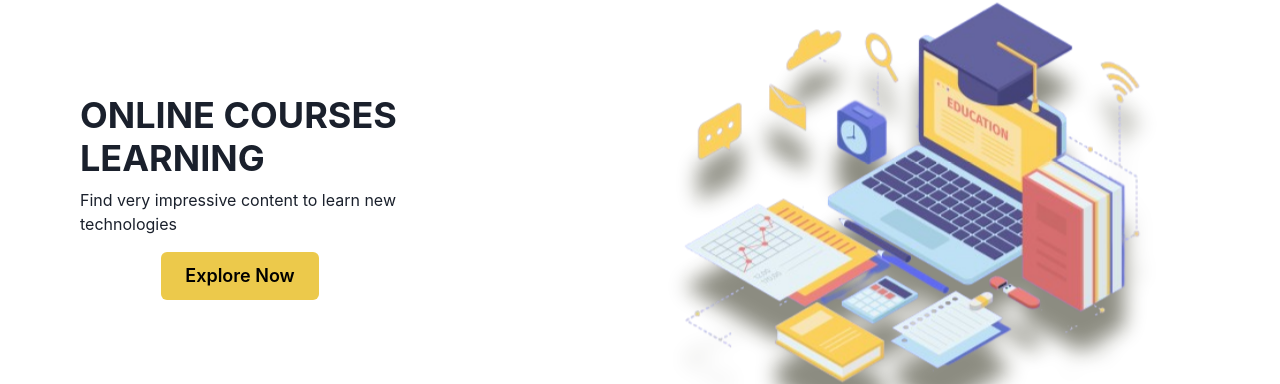
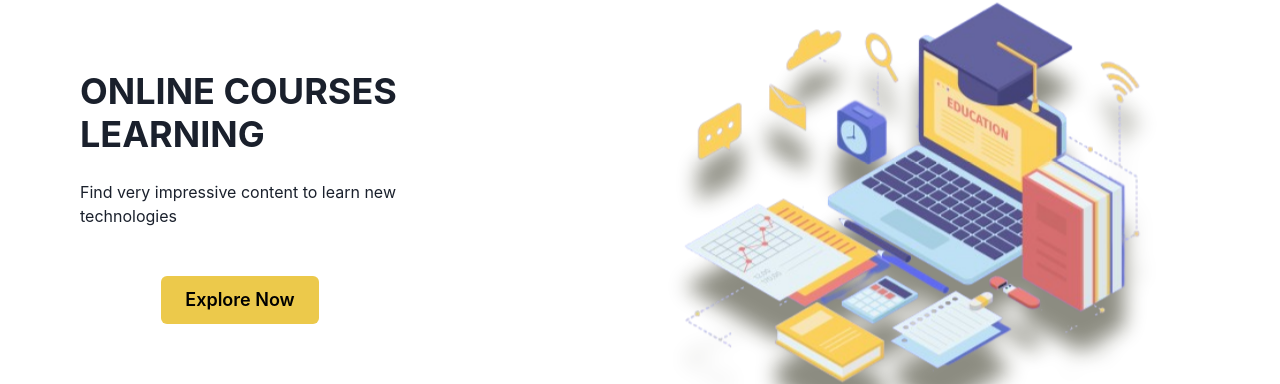
Before and after one commit to naveed60/Learn-Courses-App-MERN-Stack, a React (Create React App) app: page / in a window 1280 px wide. Shown: the part 203-587 px from the top of the page. Built offline with nearby package versions, Linux system fonts and the light colour scheme.

Commit message:
fix ui isses

```diff
--- a/src/components/Home/Home.jsx
+++ b/src/components/Home/Home.jsx
@@ -18,9 +18,11 @@ function Home() {
           alignItems="center"
           spacing={["16","56"]}
           >
-          <VStack width={"full"} alignItems={["center","flex-center"]}>
-            <Heading children="ONLINE COURSES LEARNING" />
-            <Text children="Find very impressive content to learn new technologies"/>
+          <VStack width={"full"} alignItems={["center","flex-center"]} spacing={'6'}>
+            <Heading textAlign={['center','left']} children="ONLINE COURSES LEARNING" />
+            <Text
+            textAlign={['center','left']}
+            children="Find very impressive content to learn new technologies"/>
             <Link to="/courses"/>
             <Button size={"lg"} colorScheme='yellow'>
             Explore Now
```
